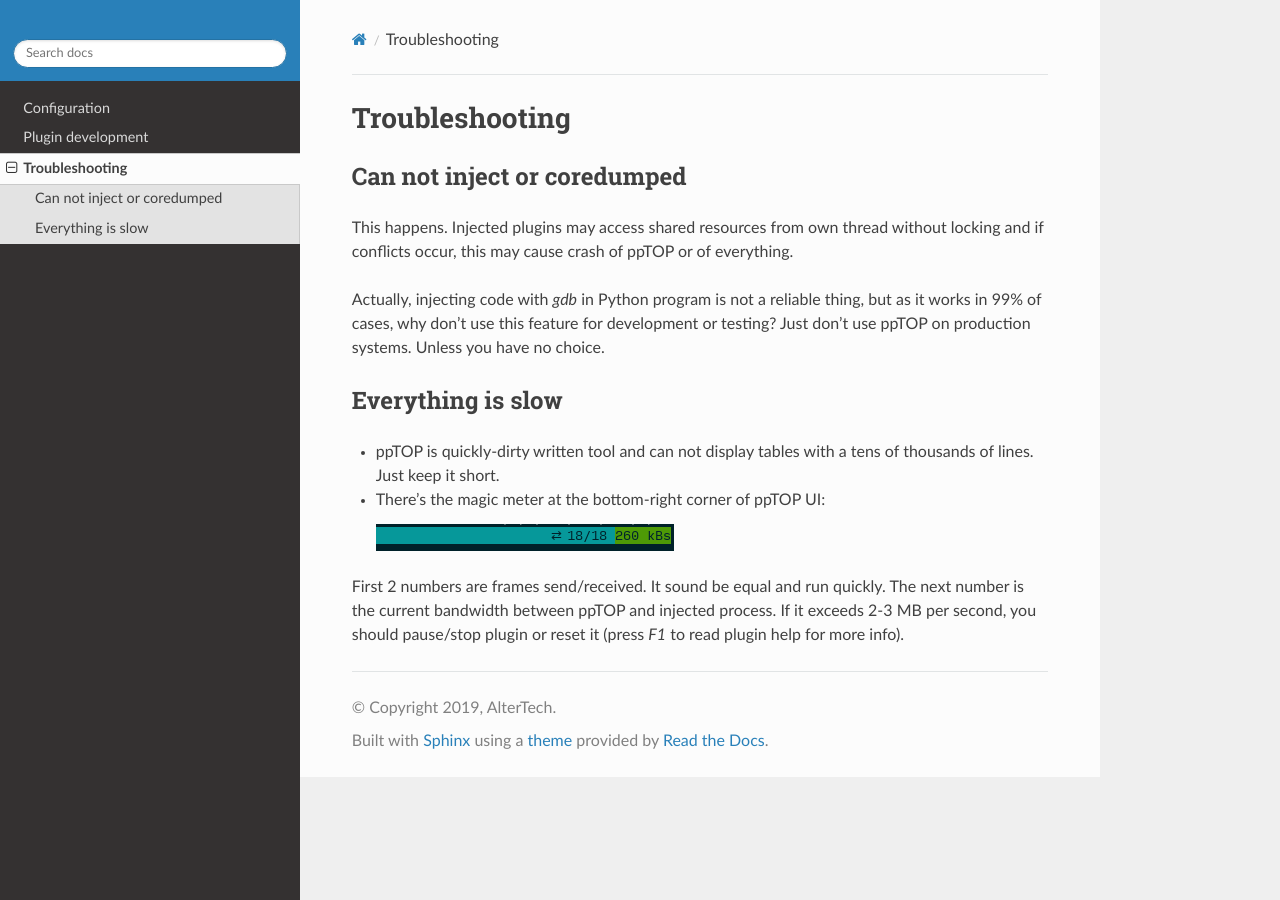
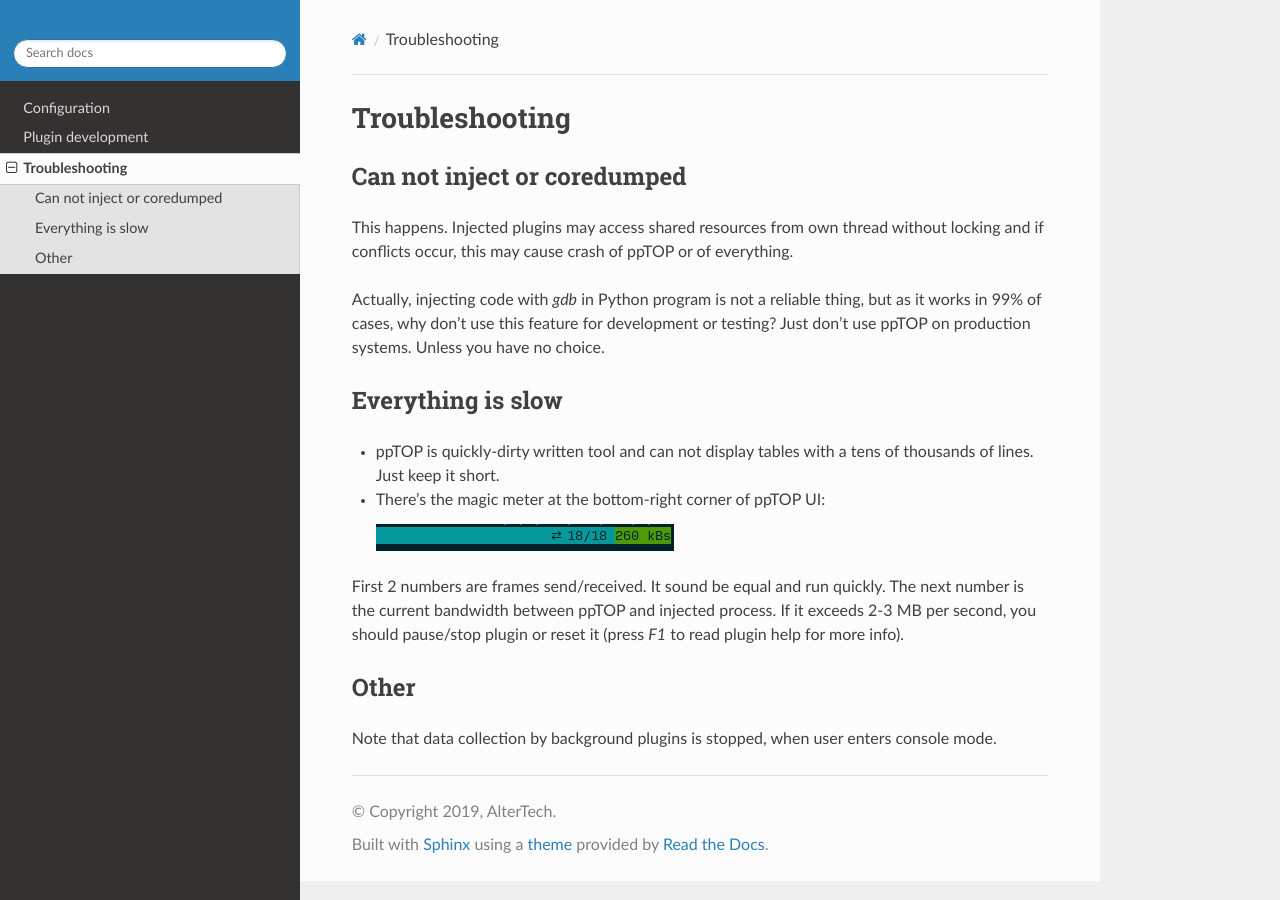
Before and after one commit to alttch/pptop, a Sphinx documentation site: the page built from doc/troubleshooting.rst, in a window 1280 px wide. Built offline with Sphinx 7.4.7 and the Read the Docs theme 2.0.0, drawn with Linux system fonts in a browser that asks for light colours.

Commit message:
console mode warn in docs

```diff
--- a/doc/troubleshooting.rst
+++ b/doc/troubleshooting.rst
@@ -27,3 +27,9 @@ First 2 numbers are frames send/received. It sound be equal and run quickly.
 The next number is the current bandwidth between ppTOP and injected process. If
 it exceeds 2-3 MB per second, you should pause/stop plugin or reset it (press
 *F1* to read plugin help for more info).
+
+Other
+=====
+
+Note that data collection by background plugins is stopped, when user enters
+console mode.
```
